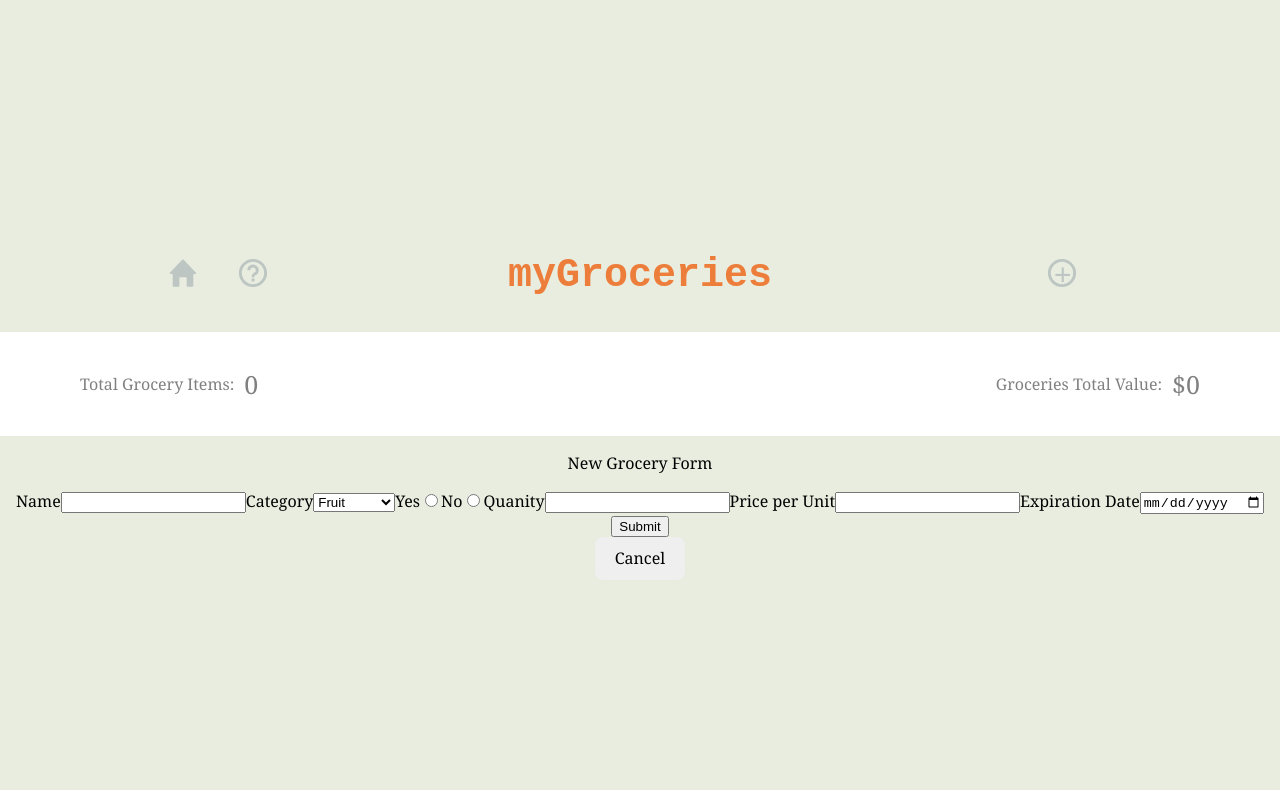
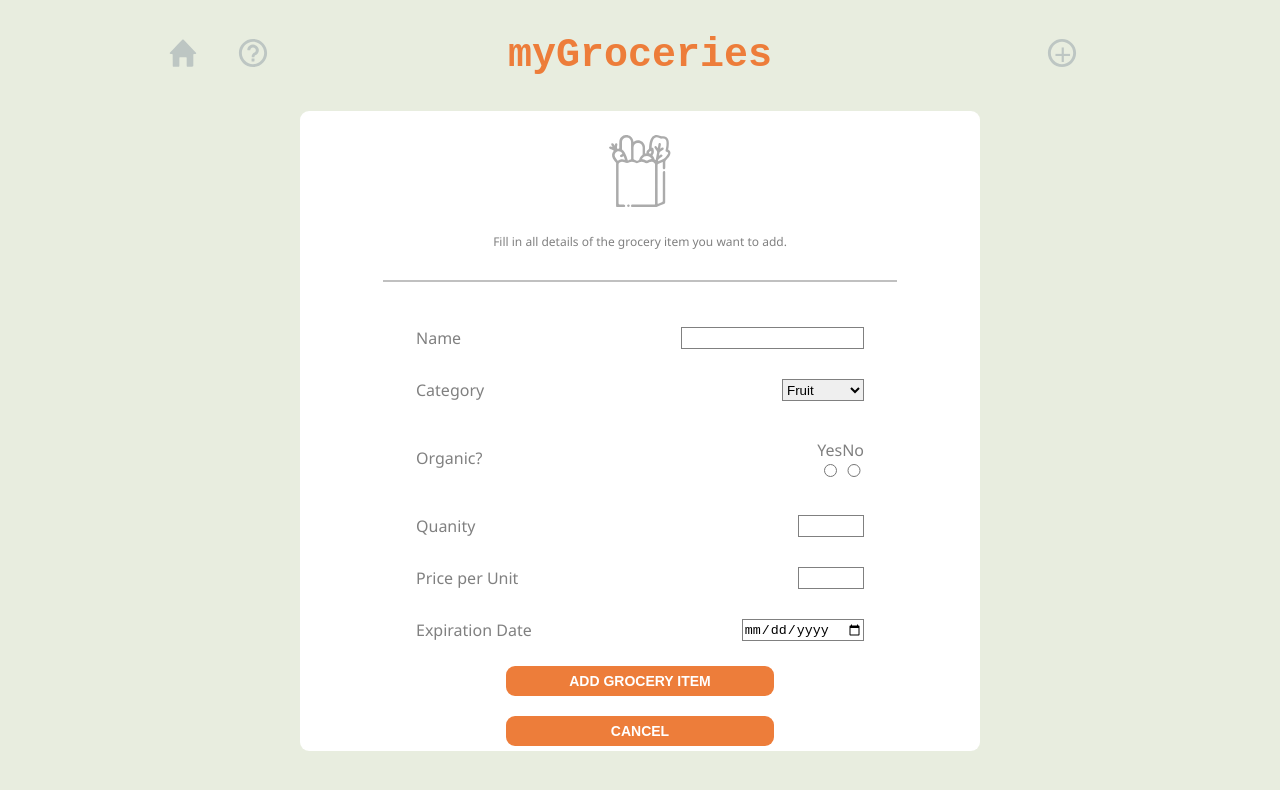
Before and after one commit to lynnjaco/myGroceries-frontend, a React (Vite) app: page /addgroceryitem in a window 1280 px wide. Shown: the top 790 px of the page. Built offline with nearby package versions, Linux system fonts and the light colour scheme; no server answers.

Commit message:
adds styling for form to add a new item to the list

```diff
--- a/src/App.jsx
+++ b/src/App.jsx
@@ -8,7 +8,6 @@ import GroceriesManager from './Components/GroceriesManager'
 import About from './Components/About'
 import NavBar from './Components/NavBar'
 import ItemDetails from './Components/ItemDetails'
-import GroceryStats from './Components/GroceryStats'
 import NewGroceryForm from './Components/NewGroceryForm'
 
 function App() {
@@ -26,7 +25,6 @@ function App() {
     <div className='col'>
       <Router>
           <NavBar/>
-          <GroceryStats groceries={groceries} setGroceries={setGroceries}/>
         <Routes>
           <Route path="/" element={ <GroceriesManager setGroceries={setGroceries} groceries={groceries}/> }/>
           <Route path="/addgroceryitem" element={ <NewGroceryForm/> }/>
@@ -34,7 +32,6 @@ function App() {
           <Route path="/groceries/:id" element={ <ItemDetails convertDateToMMDDYYYY={convertDateToMMDDYYYY}/> }/>
         </Routes>
       </Router>
-
     </div>
   )
 }
--- a/src/Components/GroceriesManager.jsx
+++ b/src/Components/GroceriesManager.jsx
@@ -1,10 +1,12 @@
 import './GroceriesManager.css'
 // Components
 import Groceries from './Groceries'
+import GroceryStats from './GroceryStats'
 
 function GroceriesManager({groceries, setGroceries}) {
     return (
         <>
+            <GroceryStats groceries={groceries} setGroceries={setGroceries}/>
             <Groceries groceries={groceries} setGroceries={setGroceries}/>
         </>
     )
--- a/src/Components/NavBar.css
+++ b/src/Components/NavBar.css
@@ -1,3 +1,7 @@
+#navbar-container {
+    width: 100%;
+}
+
 #mygroceries-title-text {
     font-family:'Courier New', Courier, monospace;
     color: #ed7d3a;
--- a/src/Components/NavBar.jsx
+++ b/src/Components/NavBar.jsx
@@ -4,7 +4,7 @@ import { Link } from 'react-router-dom';
 function NavBar() {
 
     return (
-        <div className='row space-evenly center'>
+        <div id='navbar-container' className='row space-evenly center'>
             <div className='navbar-section row center'>
                 <Link to="/"><img className='navbar-icon' src='/assets/homeicon.svg' alt='Home Icon'/></Link>
                 <Link to="/about"><img className='navbar-icon' src='/assets/abouticon.svg' alt='About Icon'/></Link>
--- a/src/Components/NewGroceryForm.css
+++ b/src/Components/NewGroceryForm.css
@@ -1,2 +1,53 @@
 #add-item-form-container {
+    width: 50%;
+    height: 600px;
+    padding: 20px;
+    border-radius: 9px;
+    background: white;
+    margin: 0 auto;
+    font-family: 'Segoe UI', Tahoma, Geneva, Verdana, sans-serif;
 }
+
+#groceries-icon {
+    width: 80px;
+    margin: 0px auto 10px auto;
+}
+
+#form-instructions {
+    color: grey;
+    font-size: 12px;
+    margin-bottom: 0;
+}
+
+.form-input-cont {
+    justify-content: space-between;
+    margin: 15px 0;
+}
+
+form {
+    width: 70%;
+    margin: 0 auto;
+    color: grey;
+}
+
+.form-button {
+    background-color: #ed7d3a;
+    color: white;
+    width: 60%;
+    height: 30px;
+    text-transform: uppercase;
+    font-size: 14px;
+    font-weight: 600;
+    border-radius: 9px;
+    border: none;
+    cursor: pointer;
+    margin: 10px auto;
+}
+
+input[type="number"] {
+    width: 60px;
+}
+
+input, select {
+    border: 1px solid grey;
+}
--- a/src/Components/NewGroceryForm.jsx
+++ b/src/Components/NewGroceryForm.jsx
@@ -10,7 +10,7 @@ function NewGroceryForm() {
     function handleSubmit(e) {
         e.preventDefault();
         const jsonData = JSON.stringify(newGroceryItem);
-        console.log(newGroceryItem);
+
         fetch(`${API}/groceries`, {
             method: 'POST',
             headers: {
@@ -37,12 +37,17 @@ function NewGroceryForm() {
     }
 
     return (
-        <div id="add-item-form-container">
-            <p>New Grocery Form</p>
-            <form>
+        <div className='col' id="add-item-form-container">
+            <img id='groceries-icon' src='/assets/groceriesicon.svg' alt='Groceries Icon'/>
+            <p id='form-instructions'>Fill in all details of the grocery item you want to add.</p>
+            <hr/>
+            <form className='col'>
+                <div className='row form-input-cont'>
                     <label for='item-name'>Name</label>
                     <input type='text' id='item-name' onChange={(e) => handleInputResponse(e, "name")}/>
+                </div>
 
+                <div className='row form-input-cont'>
                     <label for='item-category'>Category</label>
                     <select id='item-category' onChange={(e) => handleInputResponse(e, "category")}>
                         <option value='Fruit'>Fruit</option>
@@ -55,25 +60,41 @@ function NewGroceryForm() {
                         <option value='Pantry'>Pantry</option>
                         <option value='Frozen'>Frozen</option>
                     </select>
+                </div>
 
+                <div className='row center form-input-cont'>
+                    <p>Organic?</p>
+                    <div className='row'>
+                        <div className='col'>
                             <label for='yes-organic'>Yes</label>
                             <input type='radio' id='yes-organic' name='is_organic' value={true} onChange={(e) => handleInputResponse(e, "is_organic")}/>
+                        </div>
 
+                        <div className='col'>
                             <label for='no-organic'>No</label>
                             <input type='radio' id='no-organic' name='is_organic' value={false} onChange={(e) => handleInputResponse(e, "is_organic")}/>
+                        </div>
+                    </div>
+                </div>
 
+                <div className='row form-input-cont'>
                     <label for='item-quantity'>Quanity</label>
                     <input type='number' id='item-quantity' onChange={(e) => handleInputResponse(e, "quantity")}/>
+                </div>
 
+                <div className='row form-input-cont'>
                     <label for='item-price'>Price per Unit</label>
                     <input type='number' id='item-price' onChange={(e) => handleInputResponse(e, "price")}/>
+                </div>
 
+                <div className='row form-input-cont'>
                     <label for='item-expiry-date'>Expiration Date</label>
                     <input type='date' id='item-expiry-date' onChange={(e) => handleInputResponse(e, "expiration")}/>
+                </div>
 
-                <input type='submit' onClick={handleSubmit}/>
+                <input className='form-button' type='submit' onClick={handleSubmit} value='Add Grocery Item'/>
+                <Link to="/"><button className='form-button'>Cancel</button></Link>
             </form>
-            <Link to="/"><button>Cancel</button></Link>
         </div>
     )
 }
--- a/src/index.css
+++ b/src/index.css
@@ -1,17 +1,10 @@
 body {
   margin: 0;
-  display: flex;
-  place-items: center;
   min-width: 320px;
   min-height: 100vh;
 }
 
 button {
-  border-radius: 8px;
-  border: 1px solid transparent;
-  padding: 0.6em 1.2em;
-  font-size: 1em;
-  font-weight: 500;
-  font-family: inherit;
-  cursor: pointer;
+  border: none;
+  height: 30px;
 }
```
Also changed, not shown: public/assets/groceriesicon.svg (added). Lines whose indentation alone changed are shown as unchanged.
